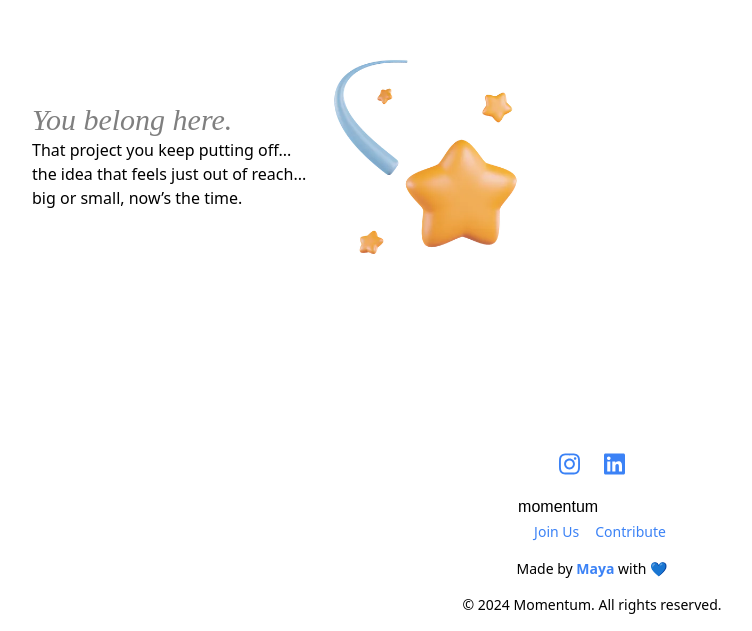
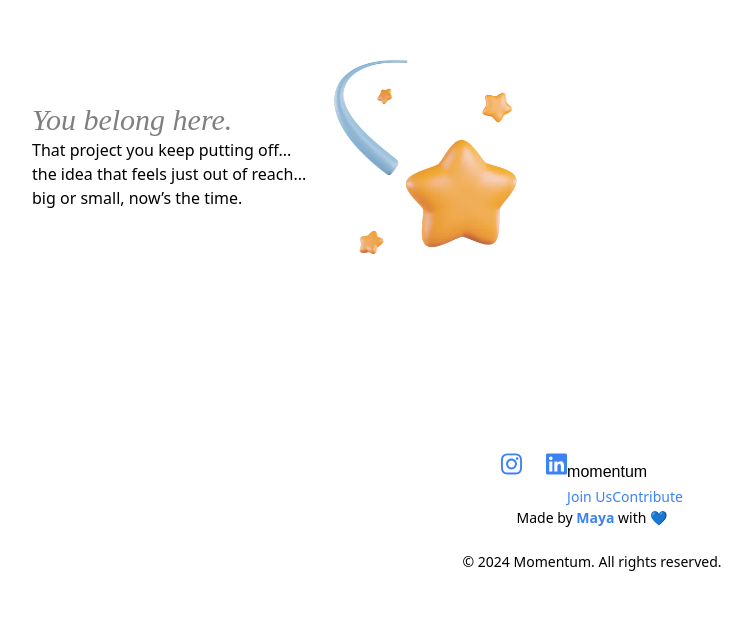
Before and after one commit to mlekhi/momentum, a React (Create React App) app: page / in a window 1280 px wide. Shown: the part 1776-2407 px from the top of the page, without its empty margins (48-800 px from the left). After the commit the page ends 2364 px from the top, so only its background shows below. Built offline with nearby package versions, Linux system fonts and the light colour scheme.

Commit message:
fixing formatting

```diff
--- a/src/components/Footer.js
+++ b/src/components/Footer.js
@@ -4,7 +4,8 @@
 
 const Footer = () => {
   return (
-    <footer className="p-4 flex flex-col items-center space-y-4">
+    <div className='flex flex-col items-center p-4'>
+    <div className="flex">
       <div className="flex space-x-6">
         <a href="https://instagram.com" target="_blank" rel="noopener noreferrer" className="text-blue-500 hover:text-blue-600">
           <FontAwesomeIcon icon={faInstagram} className="text-2xl" />
@@ -14,7 +15,7 @@
         </a>
       </div>
 
-      <div className="space-x-4 mt-2">
+      <div className="mt-2">
         <a href="/"><h1>momentum</h1></a>
         <a href="https://lu.ma/moment.um" className="text-sm text-blue-500 hover:text-blue-600">
           Join Us
@@ -22,6 +23,7 @@
         <a href="/contribute" className="text-sm text-blue-500 hover:text-blue-600">
           Contribute
         </a>
+      </div>
       </div>
 
       <p className="text-sm mb-2">
@@ -37,7 +39,7 @@
       <p className="text-sm mt-4">
         © {new Date().getFullYear()} Momentum. All rights reserved.
       </p>
-    </footer>
+    </div>
   );
 };
 
```
